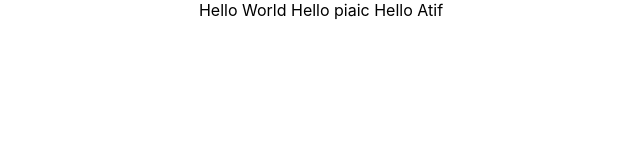
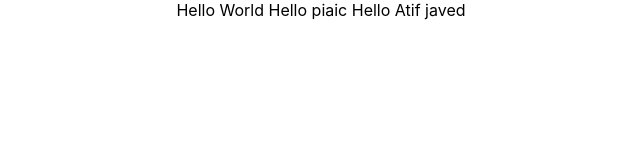
Before and after one commit to MAtifJaved/react-test-cases, a React (Create React App) app: page / in a window 1280 px wide. Shown: the top 160 px of the page, without its empty margins (319-959 px from the left). Built offline with nearby package versions, Linux system fonts and the light colour scheme.

Commit message:
javed is written in app.js

```diff
--- a/src/App.js
+++ b/src/App.js
@@ -3,7 +3,7 @@ import './App.css';
 function App() {
   return (
     <div className="App">
-      Hello World Hello piaic Hello Atif
+      Hello World Hello piaic Hello Atif javed
     </div>
   );
 }
```
